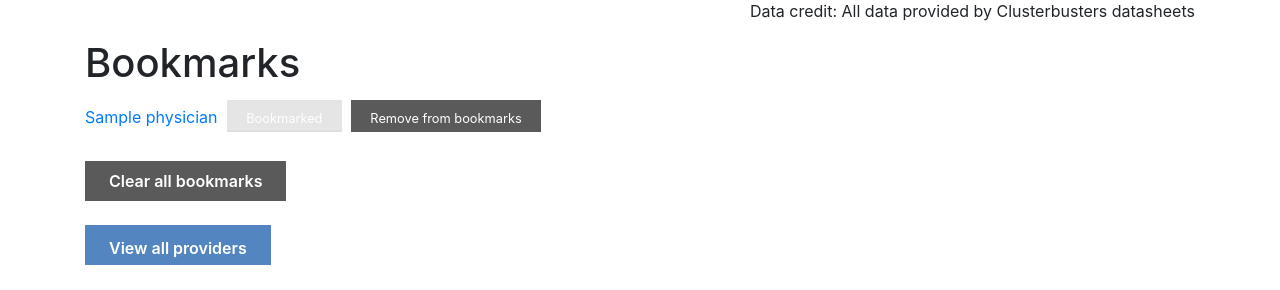
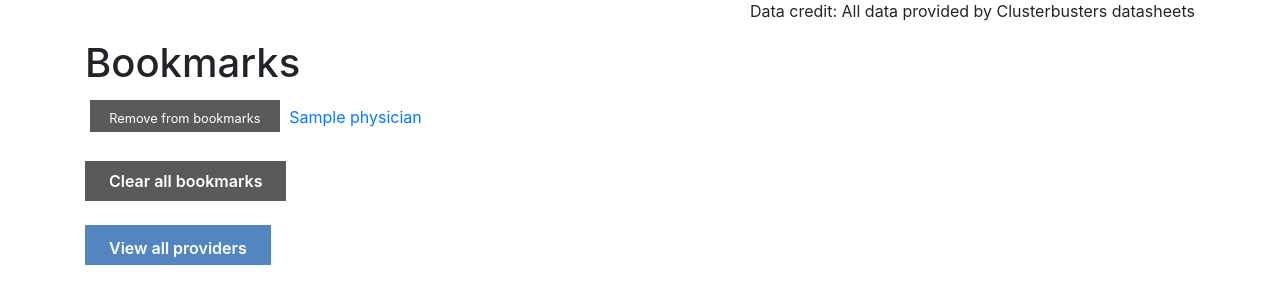
Before and after one commit to georgiaschmitt/CH-phys-directory, a Flask app: template templates/user_bookmarks.html in a window 1280 px wide. Shown: the part 553-843 px from the top of the page. Run offline with Flask 2, Linux system fonts and the light colour scheme; the template is opened without the code that fills it: values that come from a table or form of the project are taken from there, others are empty; tables that the repository leaves empty hold one stand-in row (values such as "Sample post"); some libraries are stand-ins or nearby versions.

Commit message:
Freeze commit

```diff
--- a/static/styles.css
+++ b/static/styles.css
@@ -17,3 +17,7 @@ a.org {
 button.bookmark {
   margin: 5px;
 }
+
+button.rm-bookmark {
+  margin: 5px;
+}
--- a/templates/user_bookmarks.html
+++ b/templates/user_bookmarks.html
@@ -33,12 +33,11 @@
   data-lat="{{ favorite.location.lat }}"
   data-lng="{{ favorite.location.lng }}"
   >
-  <a href="/providers/{{ favorite.physician_id }}">
-    {{ favorite.name }}
-  </a>
-      <button type="button" class='bookmark button small' id="{{ favorite.physician_id }}" disabled='disabled'>Bookmarked</button>
+
       <button type="button" class='rm-bookmark button small' id=" {{ favorite.physician_id }}">Remove from bookmarks</button>
-
+      <a href="/providers/{{ favorite.physician_id }}">
+        {{ favorite.name }}
+      </a>
 
   </section>
 
```
Also changed, not shown: templates/all_providers.html (+6 -5 lines), templates/search_results.html (+4 -3 lines).
